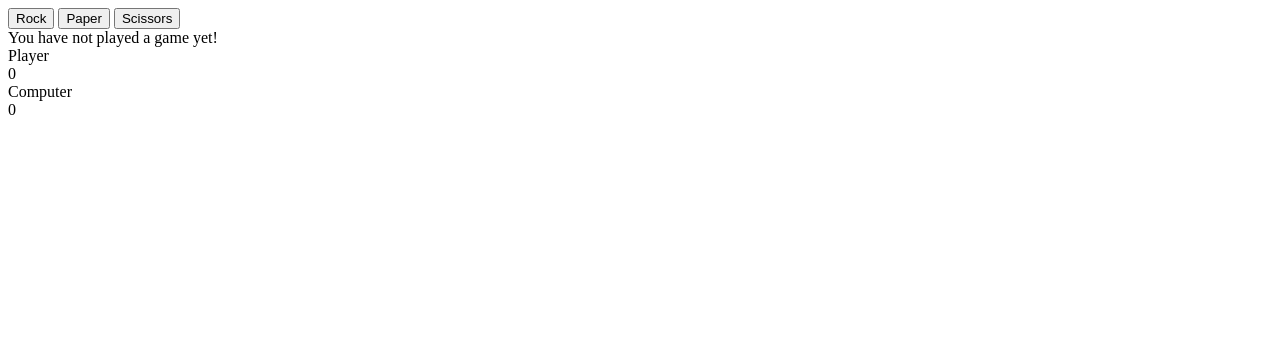
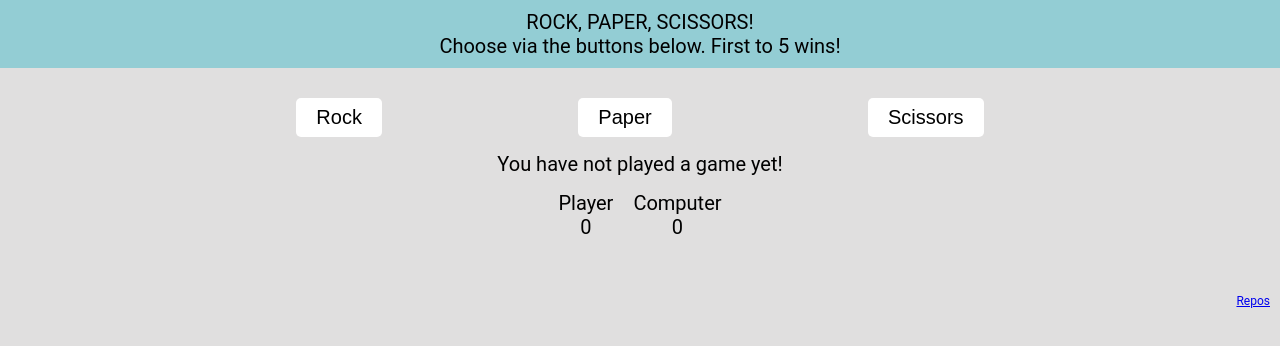
Before and after one commit to michaelma7/odin-RPS, a plain HTML site: page index.html in a window 1280 px wide. Drawn offline with Linux system fonts and the light colour scheme.

Commit message:
.99 css js update
added basic css styles
added js logic for score keeping

```diff
--- a/index.html
+++ b/index.html
@@ -4,12 +4,19 @@
     <meta charset="UTF-8">
     <meta name="viewport" content="width=device-width, initial-scale=1.0">
     <title>Rock, Paper, Scissors</title>
+    <link rel="stylesheet" href="style.css">
+    <link rel="icon" href="https://fav.farm/🥰"/>
 </head>
 
 <body>
     <div class='main'>
         <div class='header'>
-
+            <div class="title">
+                ROCK, PAPER, SCISSORS!
+            </div>
+            <div class="rules">
+                Choose via the buttons below. First to 5 wins!
+            </div>
         </div>
         <div class='game-space'>
             <div class='buttons'>
@@ -20,7 +27,7 @@
             <div class="result">
                 <span id="round-result">You have not played a game yet!</span>
             </div>
-            <div class = 'scoreboard'>
+            <div class='scoreboard'>
                 <div class="player-score-box">
                     <span>Player</span>
                     <div id="player-score">
@@ -33,13 +40,17 @@
                         0
                     </div>
                 </div>
-                <div id="winner">
+            </div>
+            <div id="winner">
 
-                </div>
             </div>
         </div>
         <div class = 'footer'>
-
+            <div class="about">
+                <div class="navlink">
+                    <a href="https://github.com/michaelma7">Repos</a>
+                </div>
+            </div>
         </div>
     </div>
 </body>
@@ -135,8 +146,9 @@
 
     }
 
-
     const choices = document.querySelectorAll('.choice');
     choices.forEach(choice => choice.addEventListener('click', (e) => rockPaperScissors(e.target.id)));
+    const playAgain = document.querySelector('.winner');
+    winner.addEventListener('')
 </script>
 </html>
--- /dev/null
+++ b/style.css
@@ -0,0 +1,71 @@
+html {
+    font-size: 20px;
+    background-color: rgb(224, 223, 223);
+}
+
+body {
+    font-family: roboto, Arial, Helvetica, sans-serif;
+    margin: 0;
+    min-height: 100vh;
+    min-width: 100vw;
+}
+
+button {
+    border-radius: 5px;
+    background-color: white;
+    border: none;
+    font-size: 20px;
+    font-weight: 500;
+    padding: 8px 20px;
+}
+
+.main {
+    display: flex;
+    flex-direction: column;
+    justify-content: stretch;
+    gap: 20px;
+}
+
+.header {
+    background-color: rgba(102, 194, 206, 0.623);
+    padding: 10px;
+    text-align: center;
+}
+.game-space {
+    display: flex;
+    flex-direction: column;
+    gap: 15px;
+    padding: 10px 100px;
+}
+
+.buttons {
+    display: flex;
+    justify-content: space-evenly;
+}
+
+.result {
+    text-align: center;
+}
+
+.scoreboard {
+    display: flex;
+    align-items: center;
+    justify-content: center;
+    gap: 20px;
+}
+
+.player-score-box, .computer-score-box {
+    display: flex;
+    flex-direction: column;
+    justify-content: center;
+    align-items: center;
+}
+
+.footer {
+    text-align: right;
+    font-size: 12px;
+}
+
+.navlink {
+    padding: 10px;
+}
```
